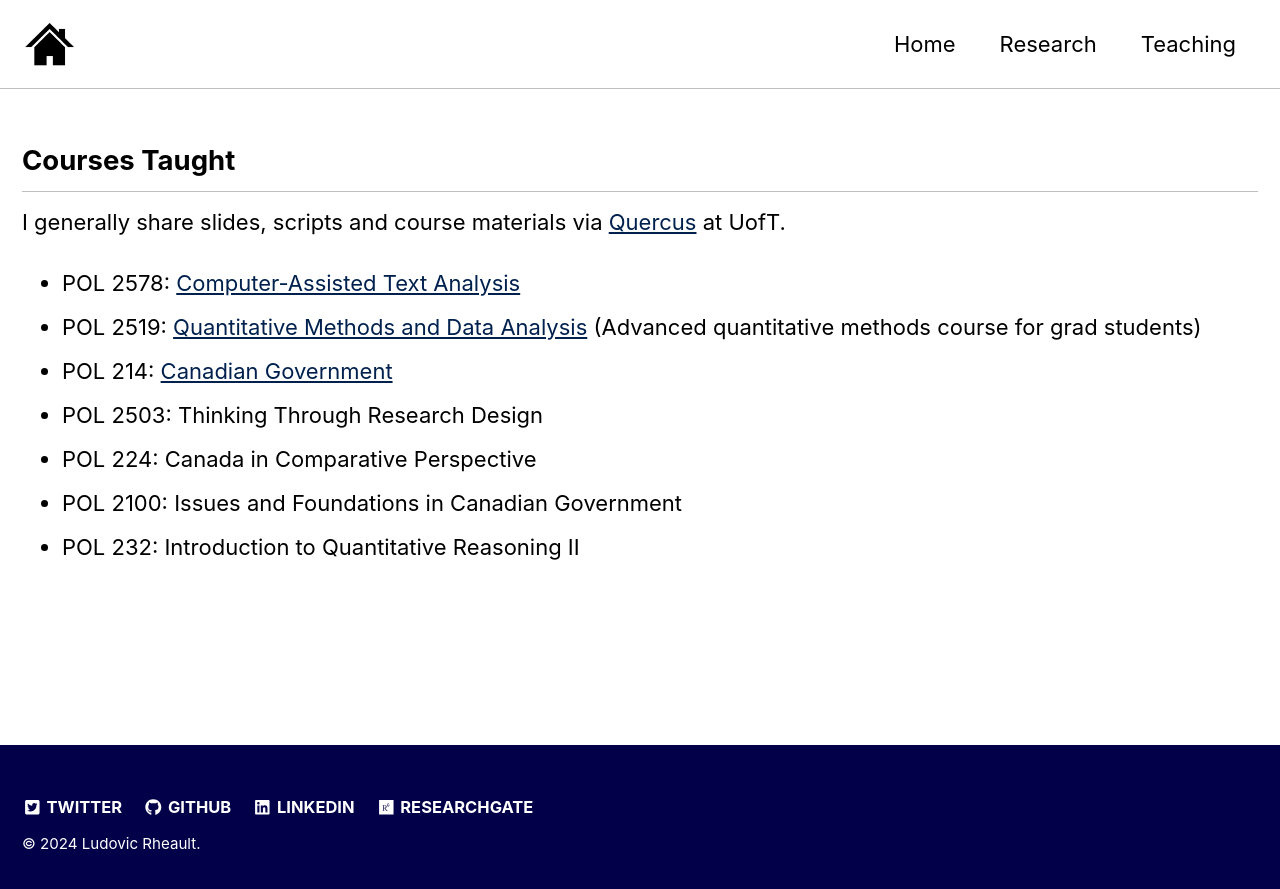
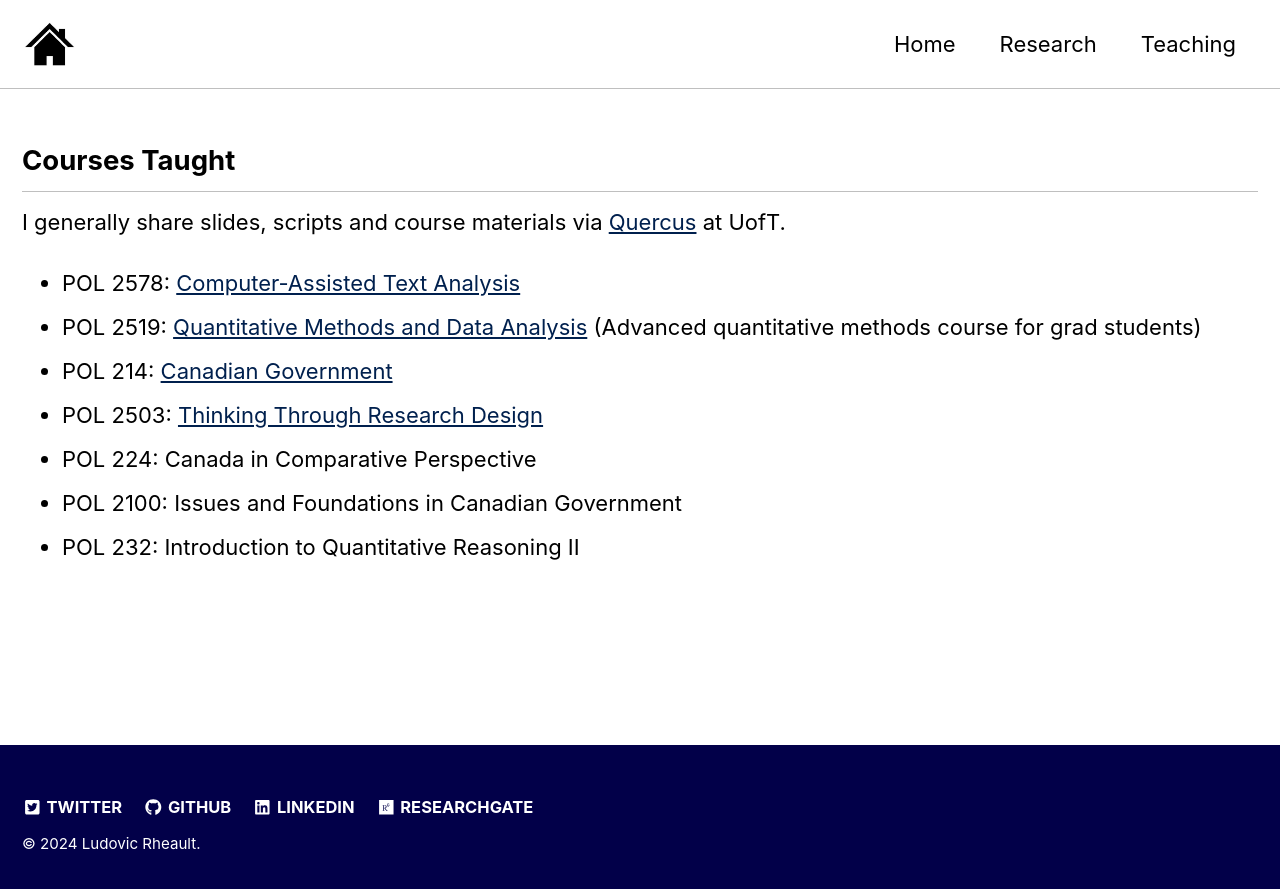
Before and after one commit to lrheault/lrheault.github.io, a Jekyll site: the page built from _pages/teaching.md, in a window 1280 px wide. Shown: the top 889 px of the page. Built offline with Jekyll 4.4.1, drawn with Linux system fonts in a browser that asks for light colours; cached includes are drawn as plain includes; nearby versions of some CDN libraries; part of the change alters nothing that is shown.

```diff
--- a/_pages/teaching.md
+++ b/_pages/teaching.md
@@ -15,7 +15,7 @@ I generally share slides, scripts and course materials via [Quercus](https://q.u
 - POL 2578: [Computer-Assisted Text Analysis](/downloads/POL2578.pdf){:target="_blank"}
 - POL 2519: [Quantitative Methods and Data Analysis](/downloads/POL2519.pdf){:target="_blank"} (Advanced quantitative methods course for grad students)
 - POL 214: [Canadian Government](/downloads/POL214.pdf){:target="_blank"}
-- POL 2503: Thinking Through Research Design
+- POL 2503: [Thinking Through Research Design](/downloads/POL2503.pdf){:target="_blank"}
 - POL 224: Canada in Comparative Perspective
 - POL 2100: Issues and Foundations in Canadian Government
 - POL 232: Introduction to Quantitative Reasoning II
```
